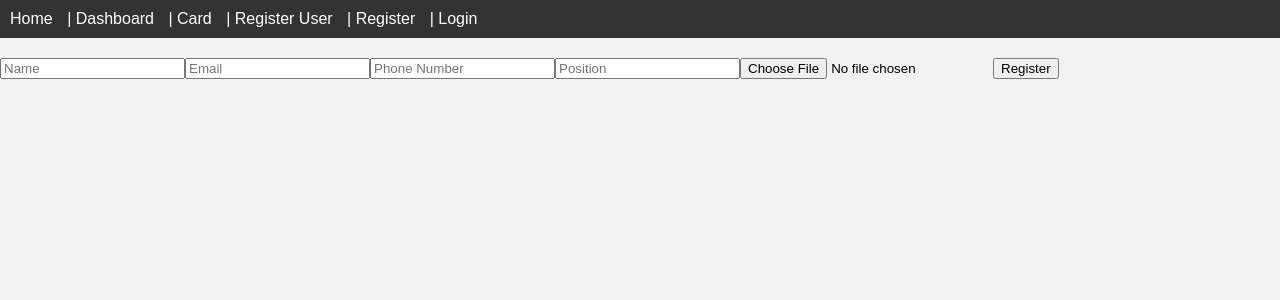
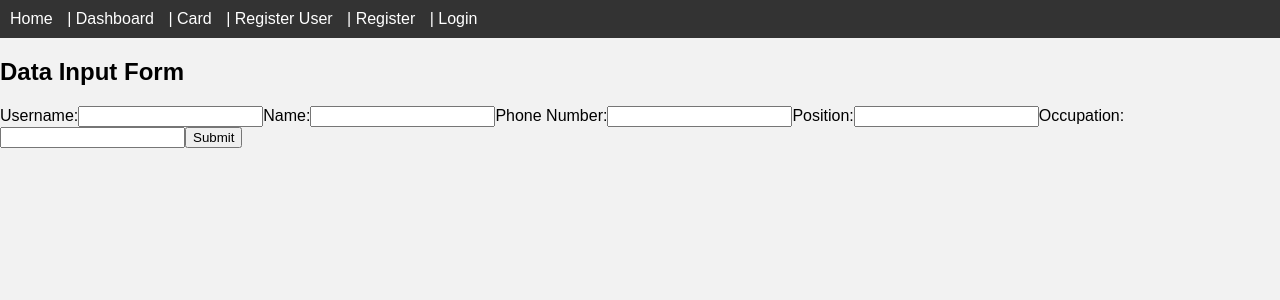
Before and after one commit to devjinx/cardline, a Vue app: page /registeruser in a window 1280 px wide. Shown: the top 300 px of the page. Built offline with nearby package versions, Linux system fonts and the light colour scheme; no server answers.

Commit message:
update datainput

```diff
--- a/src/main.js
+++ b/src/main.js
@@ -6,21 +6,21 @@ import 'firebase/auth';
 import 'firebase/firestore';
 import 'firebase/storage';
 
-/* code from our Firebase console */
+// Firebase configuration from your Firebase console
 const firebaseConfig = {
-    apiKey: "AIzaSyCl_1rB3G5UJyZPCw9V4Zmv8Ob8q1EPUZM",
-    authDomain: "testappcard-27b80.firebaseapp.com",
-    databaseURL: "https://testappcard-27b80-default-rtdb.asia-southeast1.firebasedatabase.app",
-    projectId: "testappcard-27b80",
-    storageBucket: "testappcard-27b80.appspot.com",
-    messagingSenderId: "516526069040",
-    appId: "1:516526069040:web:b7faade2ebf1459efca4f5",
-    measurementId: "G-3Y18BQ2HRS"
+    apiKey: "AIzaSyBgbQByL8hN-JCnfs8x6tUBCoNggMAiRzE",
+    authDomain: "cardline-e0861.firebaseapp.com",
+    databaseURL: "https://cardline-e0861-default-rtdb.asia-southeast1.firebasedatabase.app",
+    projectId: "cardline-e0861",
+    storageBucket: "cardline-e0861.appspot.com",
+    messagingSenderId: "35841504833",
+    appId: "1:35841504833:web:222d2ed94fda0c7948b8c0",
+    measurementId: "G-TGVZ5RSH84"
 };
 
 // Initialize Firebase
-initializeApp(firebaseConfig)
+const app = initializeApp(firebaseConfig);
 
-const app = createApp(App);
-app.use(router);
-app.mount('#app');
+const vueApp = createApp(App);
+vueApp.use(router);
+vueApp.mount('#app');
--- a/src/views/reguser.vue
+++ b/src/views/reguser.vue
@@ -1,75 +1,80 @@
 <template>
   <div>
-      <input v-model="name" placeholder="Name" />
-      <input v-model="email" placeholder="Email" />
-      <input v-model="phoneNumber" placeholder="Phone Number" />
-      <input v-model="position" placeholder="Position" />
-      <input type="file" @change="handleFileChange" />
-      <button @click="registerProfile">Register</button>
+    <h2>Data Input Form</h2>
+    <form @submit.prevent="submitForm">
+      <label>Username:</label>
+      <input v-model="userData.username" required />
+
+      <label>Name:</label>
+      <input v-model="userData.name" required />
+
+      <label>Phone Number:</label>
+      <input v-model="userData.phoneNumber" required />
+
+      <label>Position:</label>
+      <input v-model="userData.position" required />
+
+      <label>Occupation:</label>
+      <input v-model="userData.occupation" required />
+
+      <button type="submit">Submit</button>
+    </form>
   </div>
 </template>
 
 <script>
 import { ref } from 'vue';
 import { initializeApp } from 'firebase/app';
-import 'firebase/storage'; // Import 'firebase/storage' instead of 'firebase/firestore'
-import { getStorage } from 'firebase/storage'; // Import 'getStorage' from 'firebase/storage'
-import { getFirestore } from 'firebase/firestore'; // Import getFirestore function
+import { getFirestore, collection, addDoc } from 'firebase/firestore';
 
-// Initialize Firebase (make sure to initialize it only once in your entire app)
+
+// Initialize Firebase
 const firebaseConfig = {
-    apiKey: "AIzaSyCl_1rB3G5UJyZPCw9V4Zmv8Ob8q1EPUZM",
-    authDomain: "testappcard-27b80.firebaseapp.com",
-    databaseURL: "https://testappcard-27b80-default-rtdb.asia-southeast1.firebasedatabase.app",
-    projectId: "testappcard-27b80",
-    storageBucket: "testappcard-27b80.appspot.com",
-    messagingSenderId: "516526069040",
-    appId: "1:516526069040:web:b7faade2ebf1459efca4f5",
-    measurementId: "G-3Y18BQ2HRS"
+  apiKey: "AIzaSyBgbQByL8hN-JCnfs8x6tUBCoNggMAiRzE",
+  authDomain: "cardline-e0861.firebaseapp.com",
+  databaseURL: "https://cardline-e0861-default-rtdb.asia-southeast1.firebasedatabase.app",
+  projectId: "cardline-e0861",
+  storageBucket: "cardline-e0861.appspot.com",
+  messagingSenderId: "35841504833",
+  appId: "1:35841504833:web:222d2ed94fda0c7948b8c0",
+  measurementId: "G-TGVZ5RSH84"
 };
-initializeApp(firebaseConfig);
+const app = initializeApp(firebaseConfig);
+const db = getFirestore(app); // Initialize Firestore
+
 export default {
   data() {
     return {
+      userData: {
+        username: '',
         name: '',
-      email: '',
         phoneNumber: '',
         position: '',
-      photo: null,
-    }
+        occupation: '',
+      },
+    };
   },
   methods: {
-    handleFileChange(event) {
-      this.photo = event.target.files[0];
-    },
-    async registerProfile() {
-      if (this.photo && this.photo.type === 'image/png' && this.photo.size <= 1024 * 1024) {
-        const db = getFirestore();
-        const storage = getStorage();
-
-        const photoRef = storage.child(`profile_photos/${this.photo.name}`);
-        await photoRef.put(this.photo);
-        const photoUrl = await photoRef.getDownloadURL();
-
-        await db.collection('profiles').add({
-          name: this.name,
-          email: this.email,
-          phoneNumber: this.phoneNumber,
-          position: this.position,
-          photoUrl: photoUrl,
-        });
-
-        this.name = '';
-        this.email = '';
-        this.phoneNumber = '';
-        this.position = '';
-        this.photo = null;
-
-        alert('Profile registered successfully!');
-      } else {
-        alert('Please select a PNG image file of size up to 1MB.');
+    async submitForm() {
+      try {
+        const app = initializeApp(firebaseConfig); // Initialize Firebase
+        const db = getFirestore(app);
+        const userRef = collection(db, 'users');
+        await addDoc(userRef, this.userData);
+        console.log('Data added to Firestore');
+        // Clear form after submission
+        this.userData = {
+          username: '',
+          name: '',
+          phoneNumber: '',
+          position: '',
+          occupation: '',
+        };
+      } catch (error) {
+        console.error('Error adding data:', error);
       }
     },
   },
 };
+
 </script>
```
Also changed, not shown: vitest.config.js (+10 -4 lines). Lines whose indentation alone changed are shown as unchanged.
